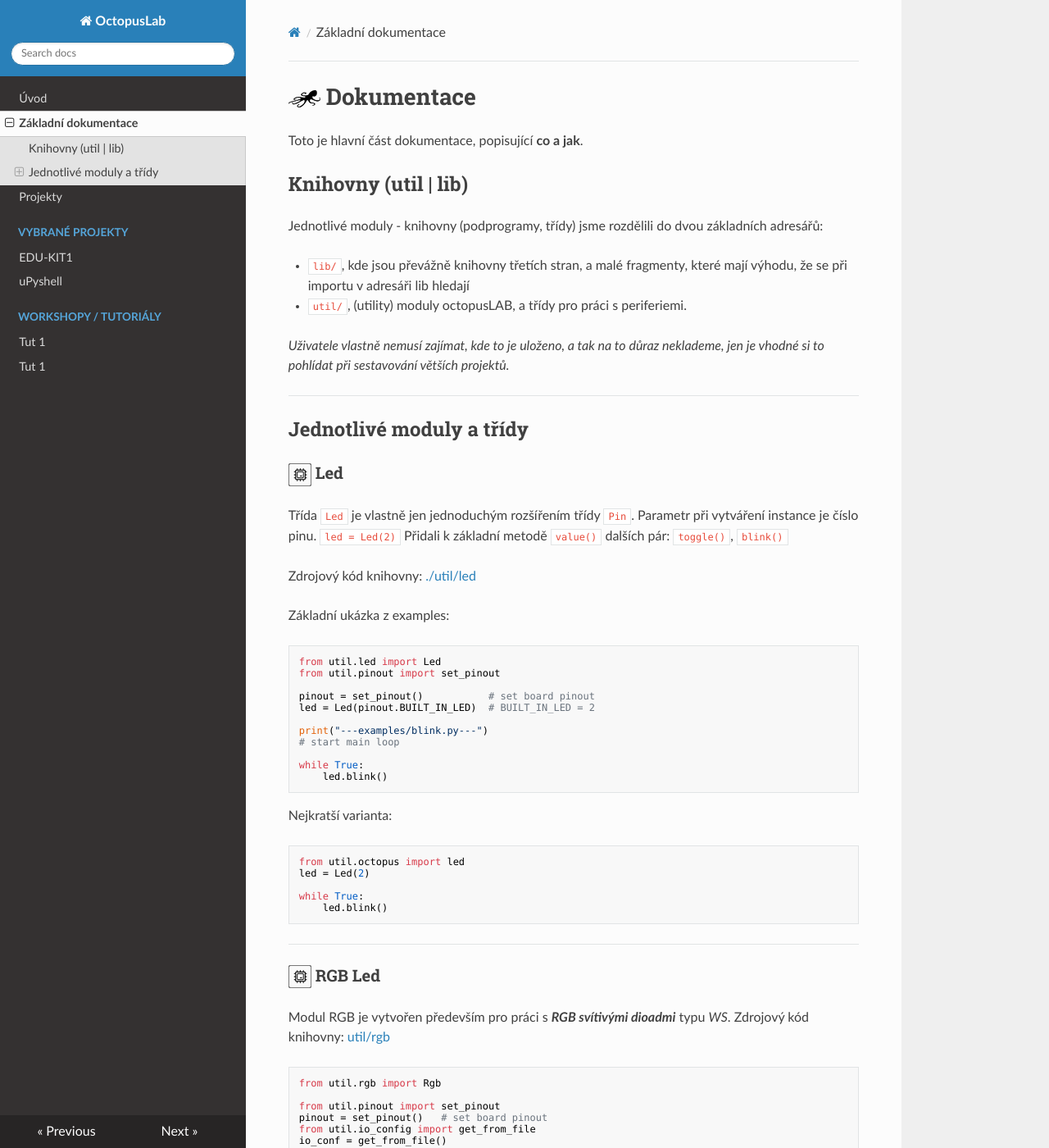
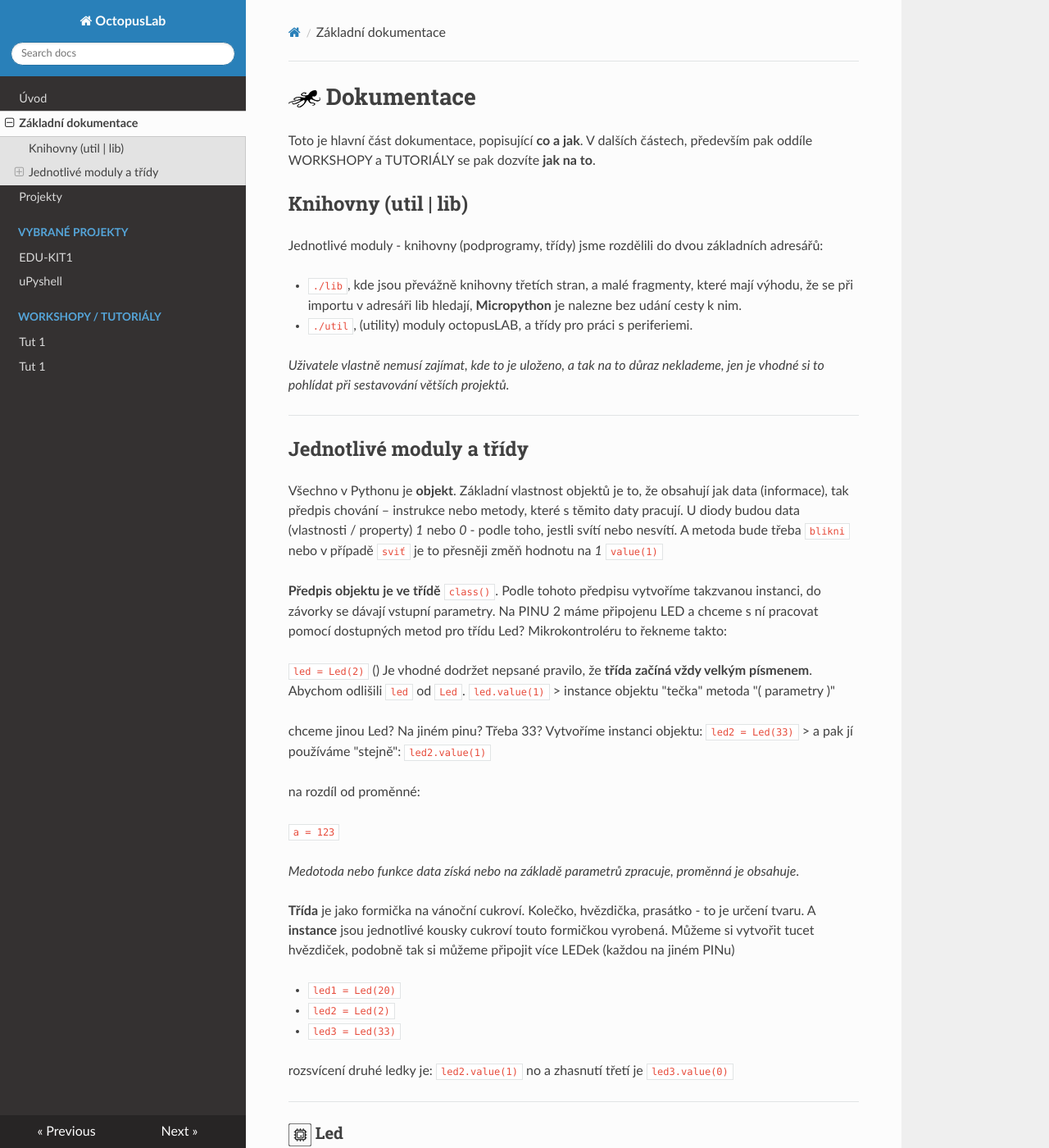
Before and after one commit to octopuslab-cz/docs_octopuslab_cz, an MkDocs documentation site: the page built from docs/basicdoc.md, in a window 1280 px wide and 1400 px high. Shown: the whole window at 82% size. Built offline with MkDocs 1.6.1, drawn with Linux system fonts in a browser that asks for light colours; nearby versions of some CDN libraries; some of the changed text lies outside the part shown.

Commit message:
add class descr.

````diff
--- a/docs/basicdoc.md
+++ b/docs/basicdoc.md
@@ -1,18 +1,46 @@
 # ![logo](img/logo_small.png) Dokumentace
 
 Toto je hlavní část dokumentace, popisující **co a jak**.
+V dalších částech, především pak oddíle WORKSHOPY a TUTORIÁLY se pak dozvíte **jak na to**.
 
 ## Knihovny (util | lib)
 
 Jednotlivé moduly - knihovny (podprogramy, třídy) jsme rozdělili do dvou základních adresářů:
 
-- `lib/`, kde jsou převážně knihovny třetích stran, a malé fragmenty, které mají výhodu, že se při importu v adresáři lib hledají
-- `util/`, (utility) moduly octopusLAB, a třídy pro práci s periferiemi.
+- `./lib`, kde jsou převážně knihovny třetích stran, a malé fragmenty, které mají výhodu, že se při importu v adresáři lib hledají, **Micropython** je nalezne bez udání cesty k nim.
+- `./util`, (utility) moduly octopusLAB, a třídy pro práci s periferiemi.
 
 *Uživatele vlastně nemusí zajímat, kde to je uloženo, a tak na to důraz neklademe, jen je vhodné si to pohlídat při sestavování větších projektů.*
 
 ---
 ## Jednotlivé moduly a třídy
+
+Všechno v Pythonu je **objekt**. Základní vlastnost objektů je to, že obsahují jak data (informace), tak předpis chování – instrukce nebo metody, které s těmito daty pracují. U diody budou data (vlastnosti / property) *1* nebo *0* - podle toho, jestli svítí nebo nesvítí. A metoda bude třeba `blikni` nebo v případě `sviť` je to přesněji změň hodnotu na *1* `value(1)`
+
+**Předpis objektu je ve třídě** `class()`. Podle tohoto předpisu vytvoříme takzvanou instanci, do závorky se dávají vstupní parametry. Na PINU 2 máme připojenu LED a chceme s ní pracovat pomocí dostupných metod pro třídu Led? Mikrokontroléru to řekneme takto:
+
+`led = Led(2)` () Je vhodné dodržet nepsané pravilo, že **třída začíná vždy velkým písmenem**. Abychom odlišili `led` od `Led`.
+`led.value(1)` > instance objektu "tečka" metoda "( parametry )"
+
+chceme jinou Led? Na jiném pinu? Třeba 33? Vytvoříme instanci objektu:
+`led2 = Led(33)` > a pak jí používáme "stejně": `led2.value(1)`
+
+
+na rozdíl od proměnné:
+
+`a = 123`
+
+*Medotoda nebo funkce data získá nebo na základě parametrů zpracuje, proměnná je obsahuje*.
+
+**Třída** je jako formička na vánoční cukroví. Kolečko, hvězdička, prasátko - to je určení tvaru. A **instance** jsou jednotlivé kousky cukroví touto formičkou vyrobená. Můžeme si vytvořit tucet hvězdiček, podobně tak si můžeme připojit více LEDek (každou na jiném PINu)
+
+- `led1 = Led(20)`
+- `led2 = Led(2)`
+- `led3 = Led(33)`
+
+rozsvícení druhé ledky je: `led2.value(1)` no a zhasnutí třetí je `led3.value(0)`
+
+---
 
 ### ![hwsoc](img/hwsoc.png){: style="width:28px" } Led
 Třída `Led` je vlastně jen jednoduchým rozšířením třídy `Pin`.
@@ -23,7 +51,16 @@ Přidali k základní metodě `value()` dalších pár: `toggle()`, `blink()`
 Zdrojový kód knihovny:
 [./util/led](https://github.com/octopusengine/octopuslab/blob/master/esp32-micropython/util/led/__init__.py)
 
-Základní ukázka z examples:
+Nejkratší varianta použití:
+```
+from util.octopus import led
+led = Led(2)
+
+while True:
+    led.blink()
+```
+
+Číslo PINu v ukázce je 2, to je svítivá dioda vestavěná v **DoIt** modulech i v našem ESP32boardu. Ale pro práci s obecným modulem, kde máme možnost si nastavit, kde se Led dioda nachází, použijeme pak variantu základní ukázky z examples, kde `BUILT_IN_LED` je konstanta, ve které je číslo PINu uloženo:
 ```
 from util.led import Led
 from util.pinout import set_pinout
@@ -33,15 +70,6 @@ led = Led(pinout.BUILT_IN_LED)  # BUILT_IN_LED = 2
 
 print("---examples/blink.py---")
 # start main loop
-
-while True:
-    led.blink()
-```
-
-Nejkratší varianta:
-```
-from util.octopus import led
-led = Led(2)
 
 while True:
     led.blink()
@@ -69,6 +97,7 @@ print("---examples/rgb_blink.py---")
 ws.simpleTest()
 ```
 Zdrojový kód ukázky: [examples/rgb_blink.py](https://github.com/octopusengine/octopuslab/blob/master/esp32-micropython/examples/rgb_blink.py)
+
 
 ---
 
@@ -161,6 +190,7 @@ from util.octopus import oled_init
 oled = oled_init()
 ...
 ```
+
 ---
 ### ![hwsoc](img/mchtr.png){: style="width:28px" } Servo
 Modul pro práci se servem, opět vytvořením instance na daném PINu (musí být PWM).
@@ -261,7 +291,6 @@ server = blesync_server.Server(devName, blesync_uart.server.UARTService)
 server.start()
 
 ```
-
 
 
 #### ![hwsoc](img/mobplg.png){: style="width:28px" } Mobilní aplikace pro BLE
````
Also changed, not shown: other parts of docs/basicdoc.md (+1 -1 lines), docs/index.md (+15 -0 lines).
